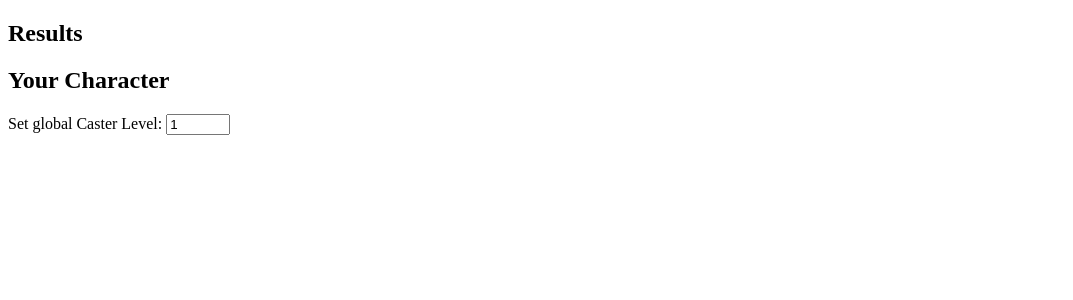
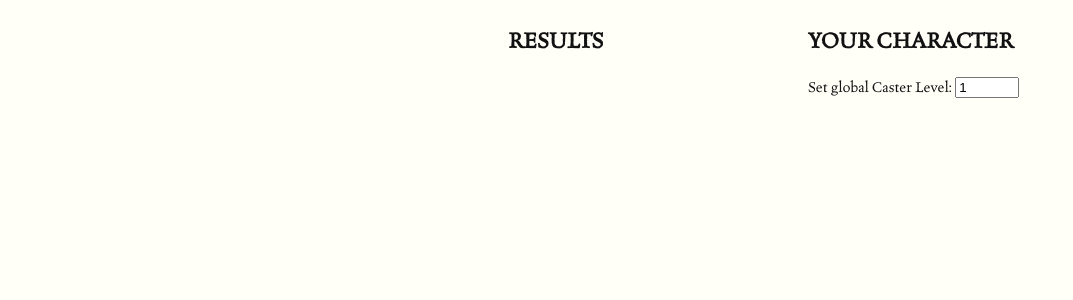
Before and after one commit to Ernir/bufftracker, a Django app: template templates/index.html in a window 1280 px wide. Shown: the top 300 px of the page, without its empty margins (0-1073 px from the left). Run offline with Django 3.2, Linux system fonts and the light colour scheme; the template is opened without the code that fills it, so the values that code supplies are empty; some libraries are stand-ins or nearby versions.

Commit message:
The most terrible CSS changes have been made. If someone knows CSS, please help! :(

```diff
--- a/static/bufftracker_style.css
+++ b/static/bufftracker_style.css
@@ -1,3 +1,4 @@
+/* Basic colours and appearance */
 @font-face {
     font-family: CelestiaAniquaStd;
     src: url("celestiaantiquastd.otf") format("opentype");
@@ -5,11 +6,19 @@
 
 body {
     font-family: CelestiaAniquaStd;
+    color: #111111;
+    background-color: #fffff8;
 }
 
 h2 {
     text-transform: uppercase;
 }
+
+a {
+    color: #111111;
+}
+
+/* Necessary changes to the width of the checkbox labels to make them align */
 
 .control-container {
     height: 26px;
@@ -19,3 +28,45 @@ h2 {
     display: inline-block;
     width: 200px;
 }
+
+.spell-list-container {
+    width: 300px;
+    min-width: 300px;
+}
+
+/* Space for the other containers */
+
+.results-container {
+    width: 300px;
+    min-width: 200px;
+}
+
+.character-container {
+    width: 300px;
+    min-width: 200px;
+}
+
+/* The most terrible media queries.
+   If you see this - I need help.*/
+
+@media (min-width: 900px) {
+    .container {
+        display: flex;
+        flex-direction: row;
+    }
+}
+@media (min-width: 1000px) {
+    .spell-list-container {
+        margin-left: 100px;
+    }
+}
+@media (min-width: 1100px) {
+    .spell-list-container {
+        margin-left: 150px;
+    }
+}
+@media (min-width: 1200px) {
+    .spell-list-container {
+        margin-left: 200px;
+    }
+}
--- a/templates/bufftracker-base.html
+++ b/templates/bufftracker-base.html
@@ -10,7 +10,7 @@
     {% block metatags %}
     {% endblock %}
 
-    <link rel="stylesheet" href="{% static "bufftrackerStyle.css" %}"/>
+    <link rel="stylesheet" href="{% static "bufftracker_style.css" %}"/>
 
 {#    <link rel="shortcut icon" type="image/png" sizes="16x16 24x24 32x32 48x48" href="{% static "fav.ico" %}"/>#}
 
```
